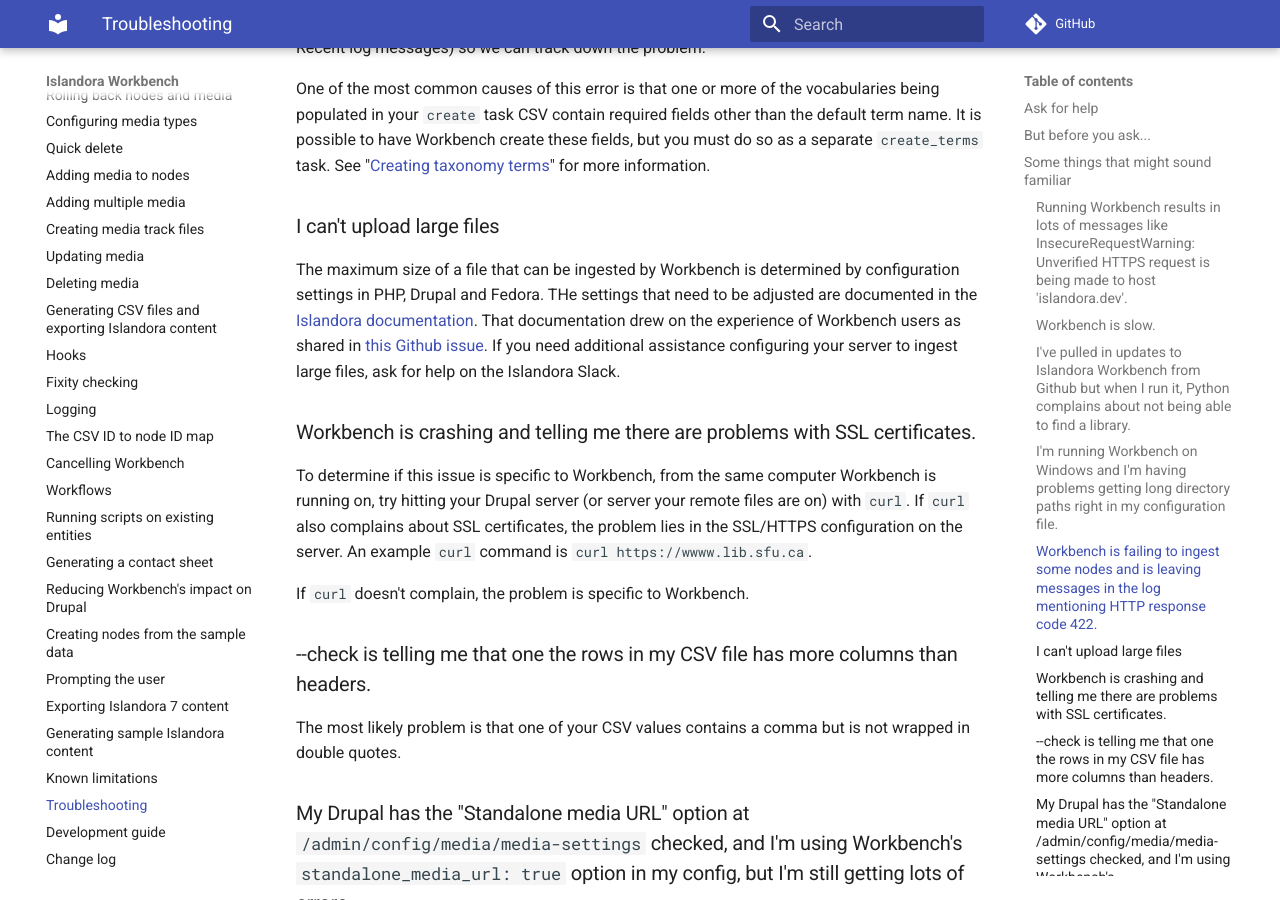
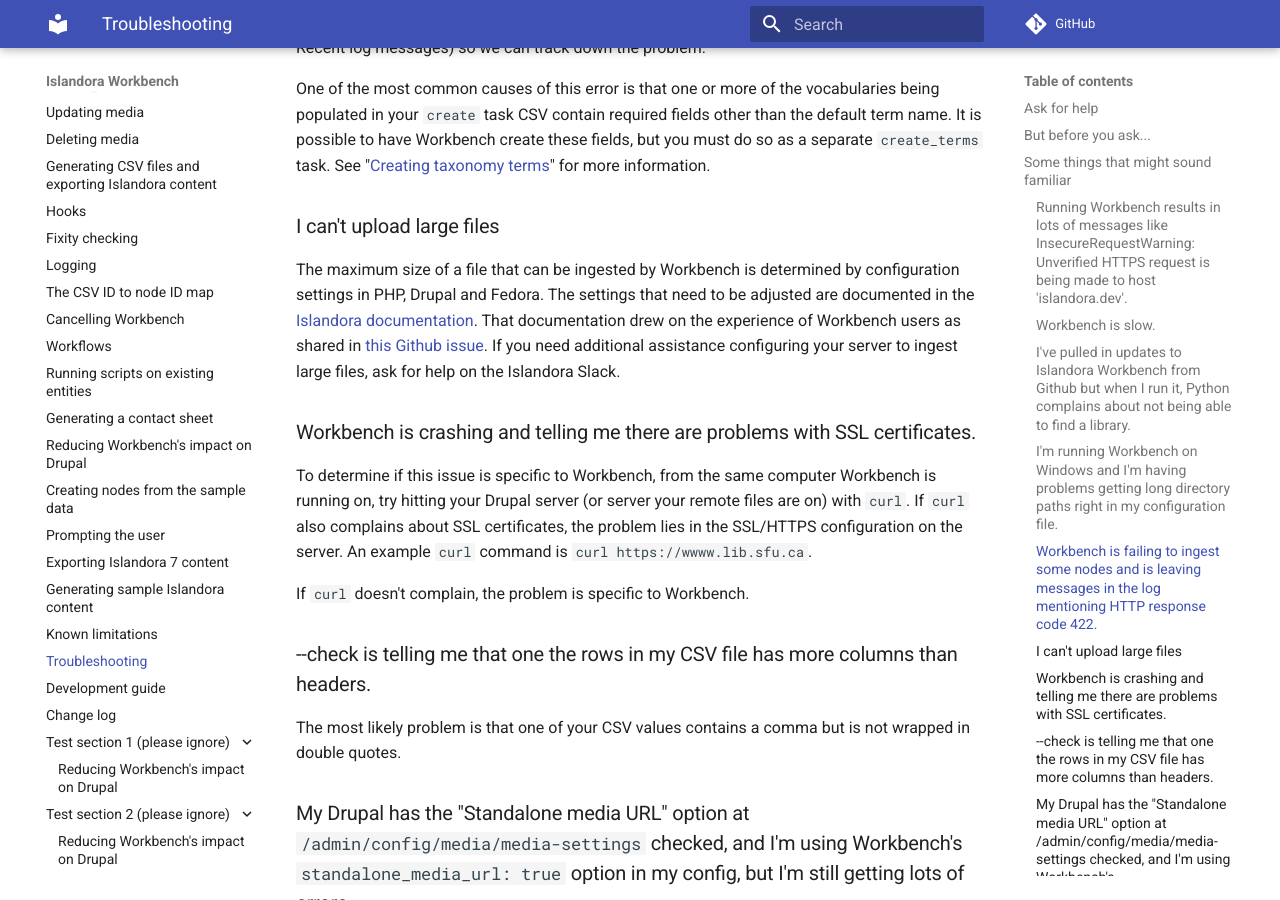
Before and after one commit to mjordan/islandora_workbench_docs, an MkDocs documentation site: the page built from docs/troubleshooting.md, in a window 1280 px wide and 900 px high, scrolled down 3345 px. Built offline with MkDocs 1.6.1 and Material for MkDocs 9.7.7, drawn with Linux system fonts in a browser that asks for light colours; comment, search, counter and statistics services are not loaded.

Commit message:
Fixed typo and clarified wording.

```diff
--- a/docs/troubleshooting.md
+++ b/docs/troubleshooting.md
@@ -67,7 +67,7 @@
 
 ### I can't upload large files
 
-The maximum size of a file that can be ingested by Workbench is determined by configuration settings in PHP, Drupal and Fedora. THe settings that need to be adjusted are documented in the [Islandora documentation](https://islandora.github.io/documentation/user-documentation/uploading-large-files/). That documentation drew on the experience of Workbench users as shared in [this Github issue](https://github.com/mjordan/islandora_workbench/issues/353). If you need additional assistance configuring your server to ingest large files, ask for help on the Islandora Slack.
+The maximum size of a file that can be ingested by Workbench is determined by configuration settings in PHP, Drupal and Fedora. The settings that need to be adjusted are documented in the [Islandora documentation](https://islandora.github.io/documentation/user-documentation/uploading-large-files/). That documentation drew on the experience of Workbench users as shared in [this Github issue](https://github.com/mjordan/islandora_workbench/issues/353). If you need additional assistance configuring your server to ingest large files, ask for help on the Islandora Slack.
 
 
 ### Workbench is crashing and telling me there are problems with SSL certificates.
--- a/mkdocs.yml
+++ b/mkdocs.yml
@@ -4,7 +4,12 @@
 site_description: Documentation for Islandora Workbench
 dev_addr: 'localhost:8111'
 repo_url: https://github.com/mjordan/islandora_workbench_docs
-theme: material
+theme:
+  name: material
+  features:
+    - navigation.expand
+    - search.suggest
+    - search.highlight
 nav:
     - Home: index.md
     - Workbench's relationship to Drupal and Islandora: drupal_and_workbench.md
@@ -60,6 +65,10 @@
     - Troubleshooting: troubleshooting.md
     - Development guide: development_guide.md
     - Change log: changelog.md
+    - Test section 1 (please ignore):
+         - Reducing Workbench's impact on Drupal: reducing_load.md
+    - Test section 2 (please ignore):
+         - Repeat of Reducing Workbench's impact on Drupal: reducing_load.md
 markdown_extensions:
   - admonition
 extra_css:
```
Also changed, not shown: docs/csv_id_to_node_id_map.md (+2 -2 lines).
